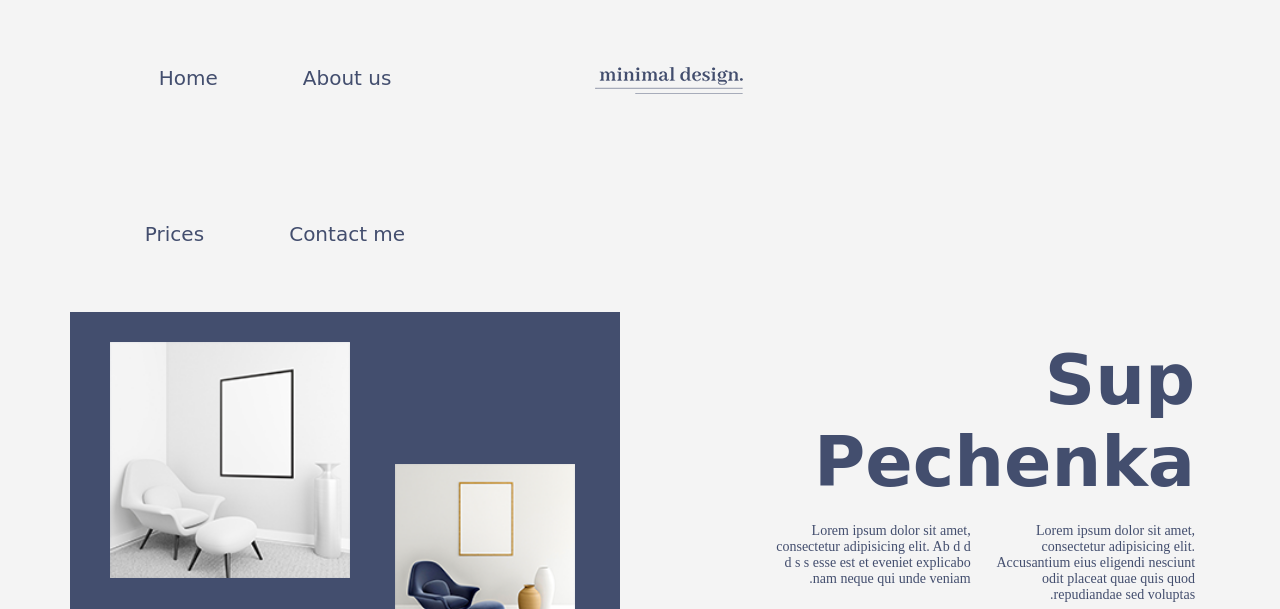
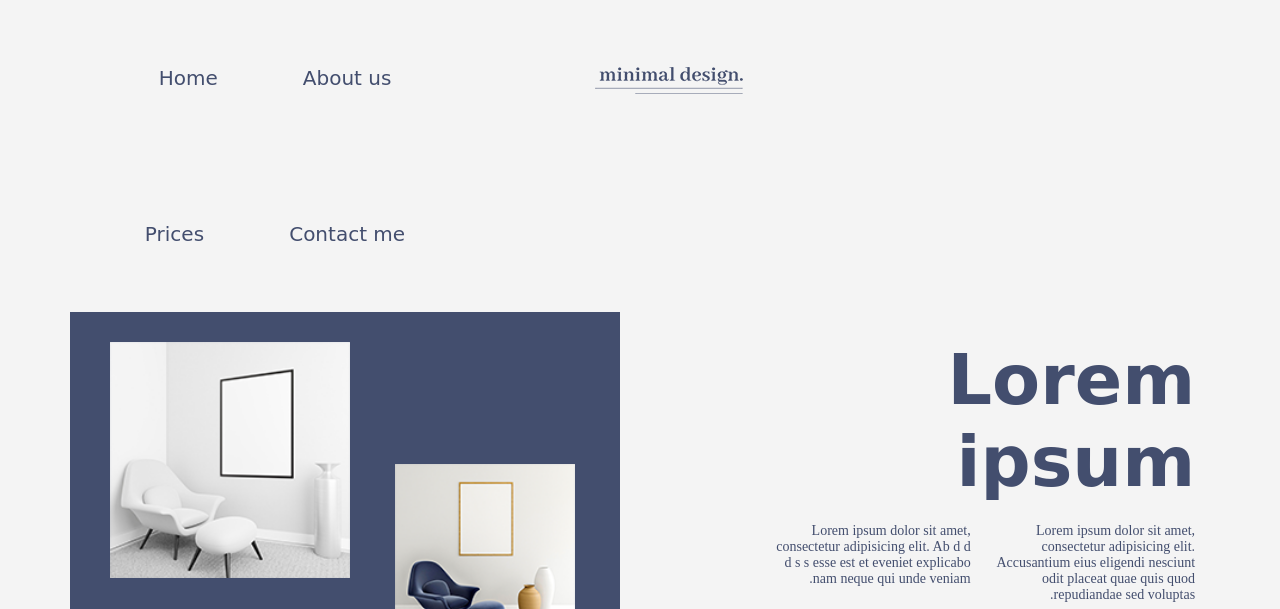
Before and after one commit to norbekoff/hotel, a plain HTML site: page index.html in a window 1280 px wide. Shown: the top 609 px of the page. Drawn offline with Linux system fonts and the light colour scheme; a web font is replaced by a local one.

Commit message:
Update index.html

```diff
--- a/index.html
+++ b/index.html
@@ -35,7 +35,7 @@
 </div>
 
 <div class="text">
-    <h1>Sup Pechenka</h1>
+    <h1>Lorem ipsum</h1>
     <div class="first">Lorem ipsum dolor sit amet, consectetur adipisicing elit. Accusantium eius eligendi nesciunt odit
         placeat quae quis quod repudiandae sed voluptas.
     </div>
```
